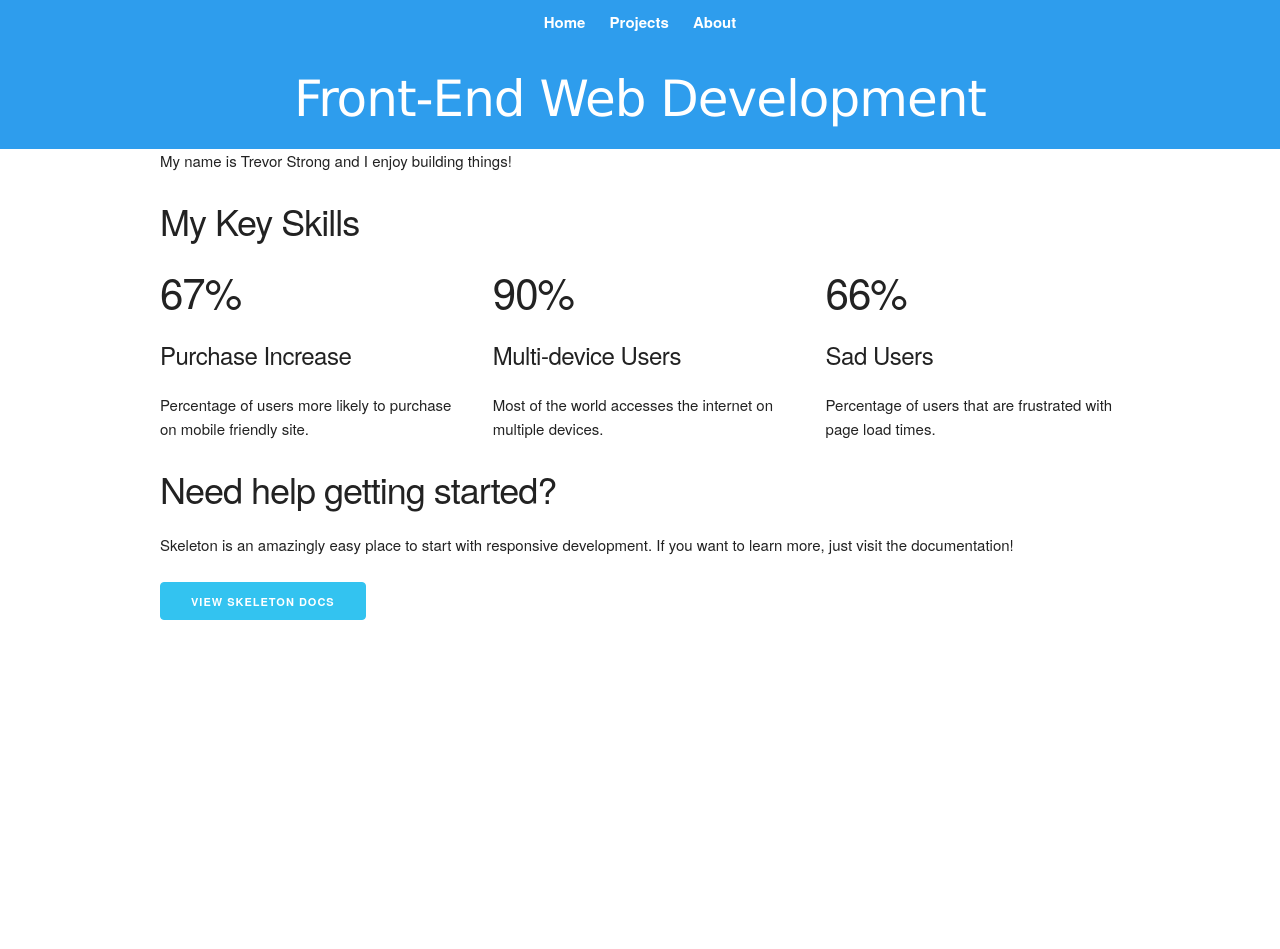
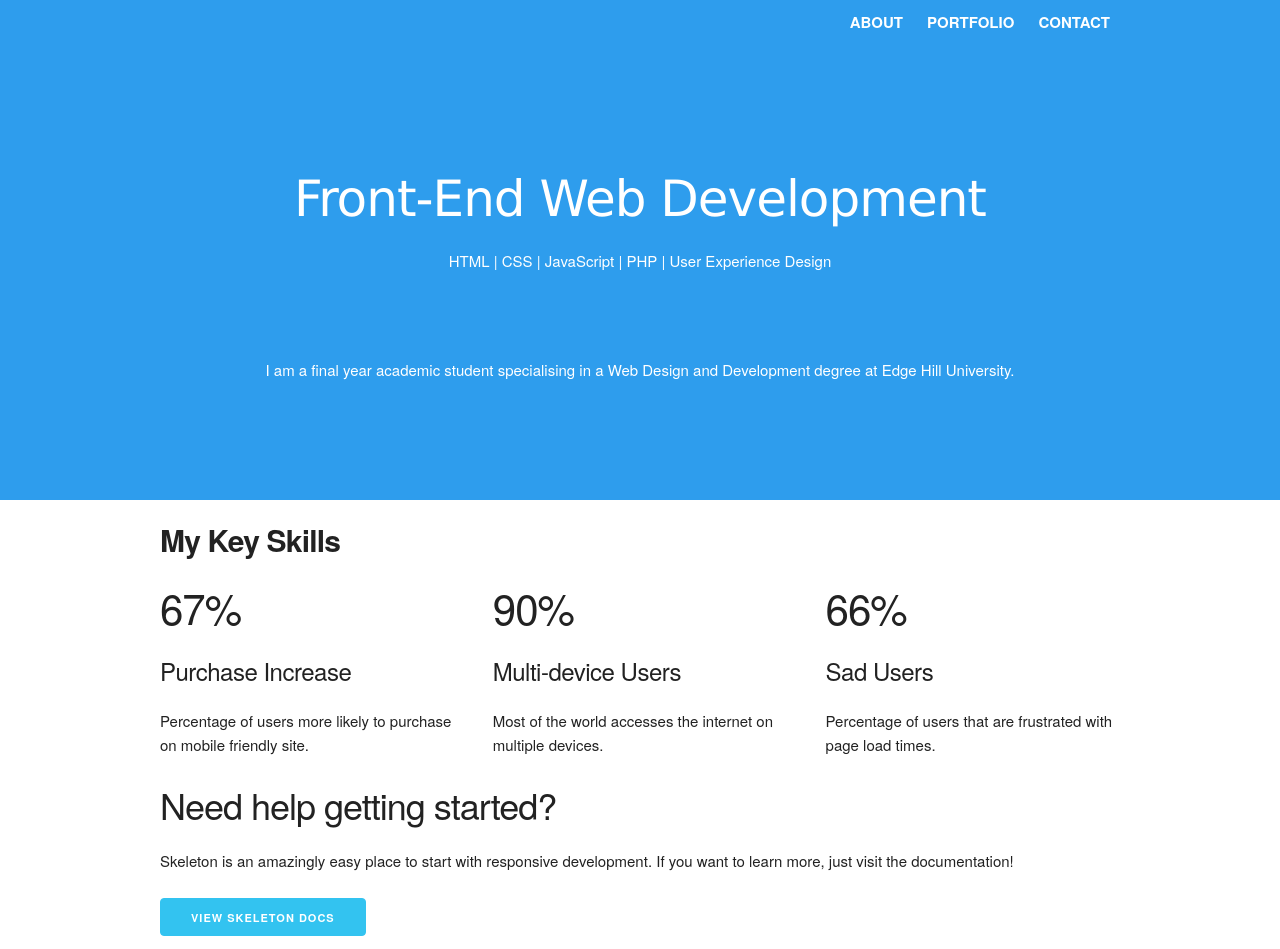
Before and after one commit to Trevor1994/Portfolio, a plain HTML site: page index.html in a window 1280 px wide. Drawn offline with Linux system fonts and the light colour scheme.

Commit message:
Moved the nav bar to the top right. Also, another p class has been defined which has a basic summary of my skills.

```diff
--- a/css/main.scss
+++ b/css/main.scss
@@ -2,18 +2,19 @@ $mainfont: 'sans-serif', 'verdana';
 $titleColour: #ffffff;
 $navcolour: #ffffff;
 $section1: rgb(46, 157, 237);
+$section2: rgba(42, 41, 41, 0.09);
+$padding: 20px;
 
 body {
     margin: 0;
     padding: 0;
-    height: 1000px;
 }
 
 nav {
     list-style: none;
     margin: 0;
     padding: 0;
-    text-align: center;
+    text-align: right;
 
     .nav ul {
         list-style: none;
@@ -32,12 +33,33 @@ nav {
     }
 }
 
-h1 {
+.maintitle {
     font-family: $mainfont;
+    color: $titleColour;
+    text-align: center;
+    padding-top: 100px;
+}
+
+.section1 {
+    background-color: $section1;
+    height: 500px;
+
+    .introduction {
+        color: $titleColour;
+        text-align: center;
+        padding-top: 60px;
+    }
+}
+
+.basics {
     color: $titleColour;
     text-align: center;
 }
 
-.section1{
-  background-color: $section1;
+.section3 {
+    padding-top: $padding;
+
+    .heading3 {
+        font-weight: bold;
+    }
 }
--- a/index.html
+++ b/index.html
@@ -31,37 +31,29 @@
         <div class=".one.column">
           <nav role="navigation">
               <ul class="nav">
-                  <li><a href="#">Home</a></li>
-                  <li><a href="#">Projects</a></li>
-                  <li><a href="#">About</a></li>
+                  <li><a href="#">ABOUT</a></li>
+                  <li><a href="#">PORTFOLIO</a></li>
+                  <li><a href="#">CONTACT</a></li>
               </ul>
           </nav>
-          <h1>Front-End Web Development</h1>
+          <h1 class="maintitle">Front-End Web Development</h1>
+          <p class="basics">HTML | CSS | JavaScript | PHP | User Experience Design </p>
+          <p class="introduction">I am a final year academic student
+            specialising in a Web Design and Development degree at Edge Hill University. </p>
         </div>
       </div>
     </div>
   </div>
 
-  <!-- Section = Introduction
-  –––––––––––––––––––––––––––––––––––––––––––––––––– -->
-  <div class="section2">
-    <div class="container">
-      <div class="row">
-        <div class=".one.column">
-          <p class="introduction">My name is Trevor Strong and I enjoy building things!</p>
-        </div>
-      </div>
-    </div>
-  </div>
 
   <!-- Section = Skills
   –––––––––––––––––––––––––––––––––––––––––––––––––– -->
 
-  <div class="sectionSkills">
+  <div class="section3">
     <div class="container">
       <div class="row">
         <div class=".one.column">
-          <h3>My Key Skills</h3>
+          <h4 class="heading3">My Key Skills</h4>
         </div>
       </div>
     </div>
```
Also changed, not shown: css/main.css, 1 other file.
